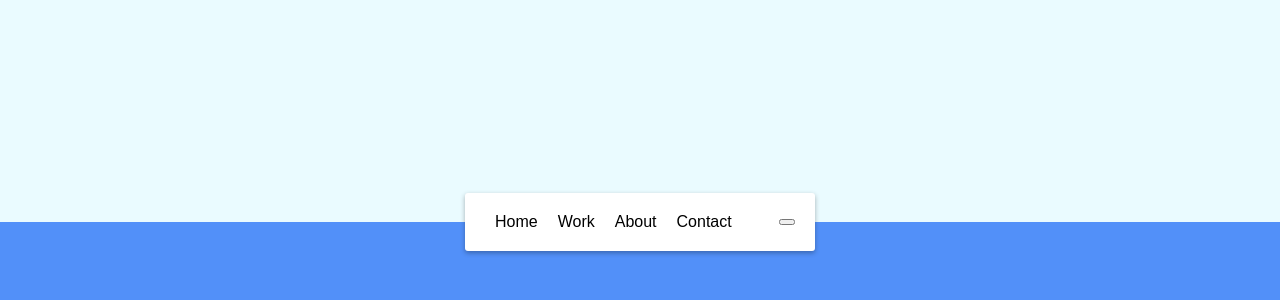
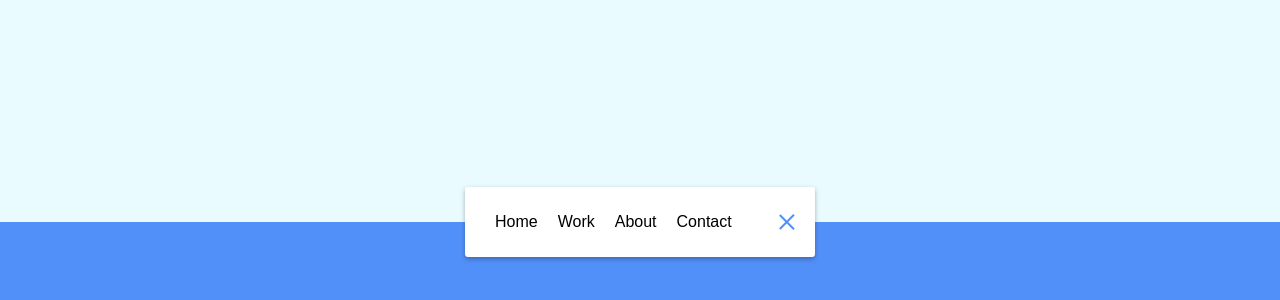
Before and after one commit to ahza64/vanillaJS, a plain HTML site: page animated-navigation/index.html in a window 1280 px wide. Shown: the part 178-478 px from the top of the page. Drawn offline with Linux system fonts and the light colour scheme; a web font is replaced by a local one.

Commit message:
build toggle button with transitions and transfroms with event listener

```diff
--- a/animated-navigation/script.js
+++ b/animated-navigation/script.js
@@ -0,0 +1,4 @@
+const toggle = document.querySelector('#toggle')
+const nav = document.querySelector('#nav')
+
+toggle.addEventListener('click', () => nav.classList.toggle('active'))
--- a/animated-navigation/style.css
+++ b/animated-navigation/style.css
@@ -62,3 +62,40 @@ nav ul a {
   text-decoration: none;
   margin: 0 10px;
 }
+
+.icon {
+  background-color: #fff;
+  border: 0;
+  cursor: pointer;
+  padding: 0;
+  position: relative;
+  height: 30px;
+  width: 30px;
+}
+
+.icon:focus {
+  outline: 0;
+}
+
+.icon .line {
+  background-color: #5290f9;
+  height: 2px;
+  width: 20px;
+  position: absolute;
+  top: 10px;
+  left: 5px;
+  transition: transform 0.6s linear;
+}
+
+.icon .line2 {
+  top: auto;
+  bottom: 10px;
+}
+
+nav.active .icon .line1 {
+  transform: rotate(-765deg) translateY(5.5px);
+}
+
+nav.active .icon .line2 {
+  transform: rotate(765deg) translateY(-5.5px);
+}
```
